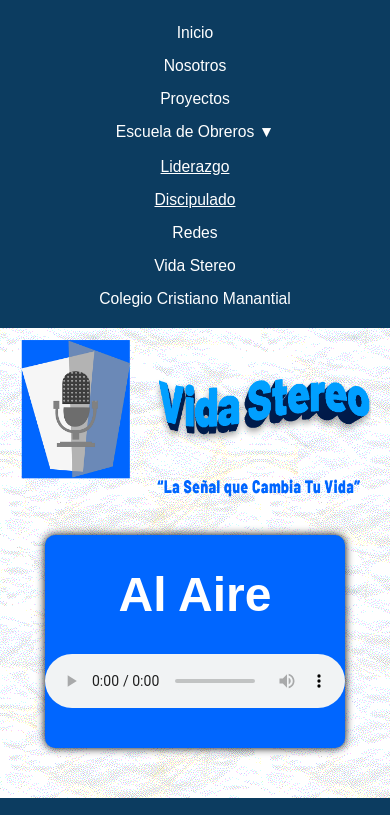
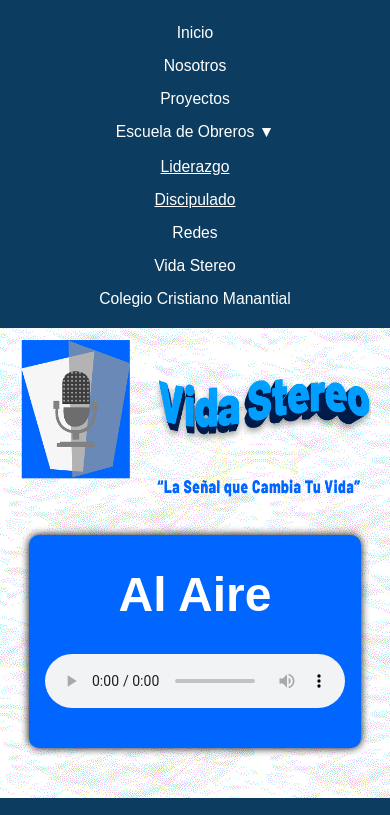
Before and after one commit to juliancuervo18/iddgaragoa, a plain HTML site: page emisora.html in a window 390 px wide. Shown: the part 216-1031 px from the top of the page. Drawn offline with Linux system fonts and the light colour scheme.

Commit message:
Add files via upload

```diff
--- a/emisora.html
+++ b/emisora.html
@@ -6,7 +6,7 @@
         <title>Vida Stereo</title>
         <link rel="stylesheet" href="style.css">
         <link rel="stylesheet" href="responsive.css">
-        <link rel="icon" href="images/logo.png">
+        <link rel="icon" href="images/logo-emisora.png">
     </head>
 <body>
     <header class="header">
--- a/responsive.css
+++ b/responsive.css
@@ -37,6 +37,10 @@
 
     .boxTitle img {
         width: 90%;
+    }
+
+    .titleRedes {
+        width: 85%;
     }
 
     .emisora {
```
Also changed, not shown: index.html (+2 -2 lines).
